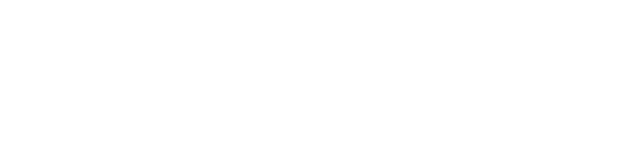
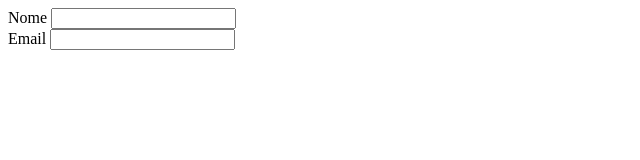
Before and after one commit to Andre-Sampaio-Filho/Bot-o-Doid-o, a plain HTML site: page index.html in a window 1280 px wide. Shown: the whole page, without its empty margins (0-640 px from the left). Drawn offline with Linux system fonts and the light colour scheme.

Commit message:
adicionando os primeiros inputs

```diff
--- a/index.html
+++ b/index.html
@@ -17,8 +17,14 @@
 <body>
     <form action="" method="post" onsubmit="return salvar()">
         <div class="form-group">
+            <label>Nome</label>
+            <input type="text" name="nome" id="nome" maxlength="100"/>
+        </div>
+        <div class="form-group"></div>
+            <label>Email</label>
+            <input type="email" name="email" id="email" maxlength="100"/>
+        </div>
 
-        </div>
     </form>
 </body>
 </html>
```
